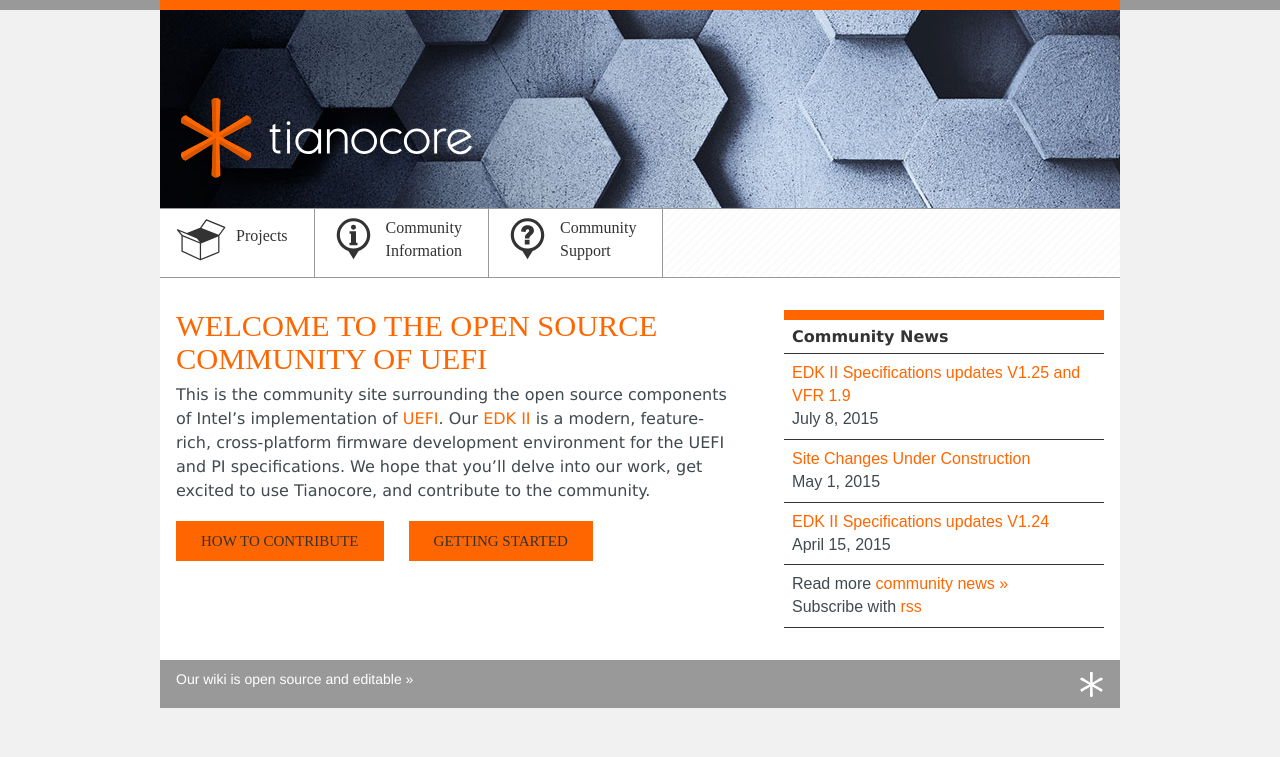
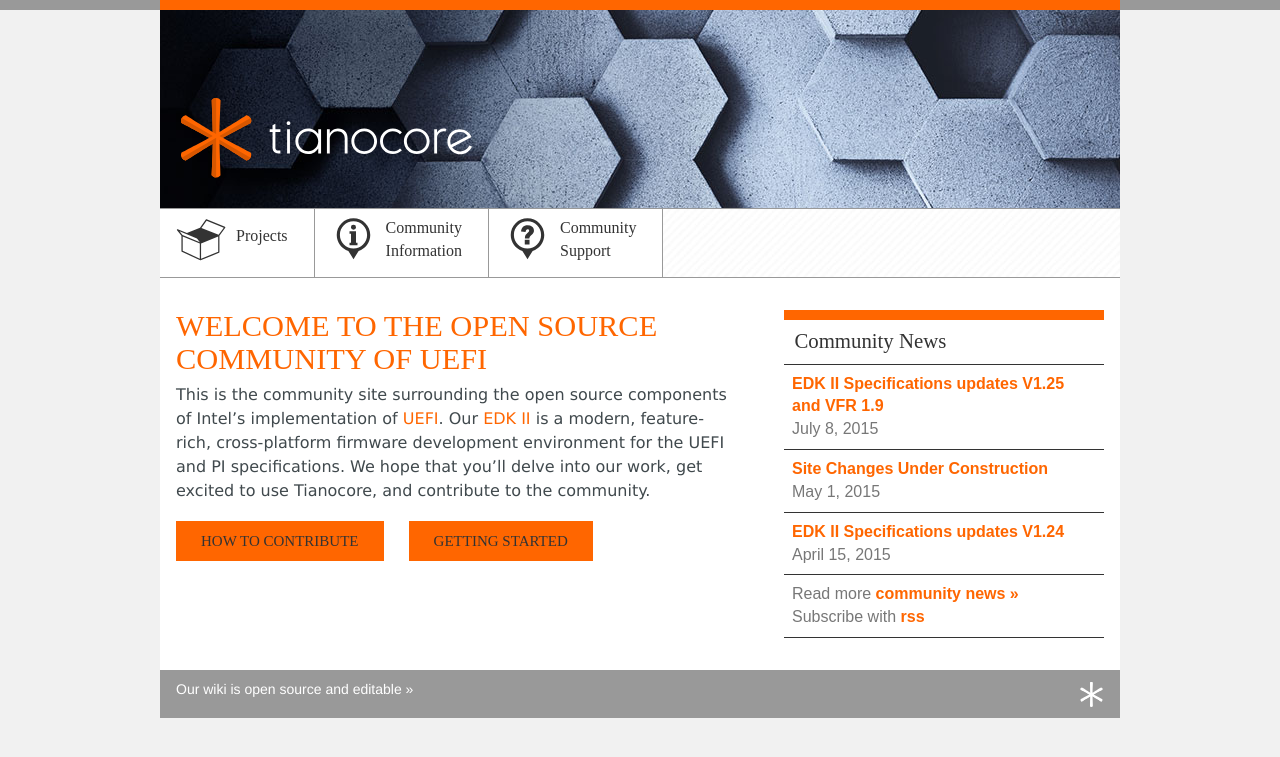
Before and after one commit to tianocore/tianocore.github.io, a Jekyll site: the page built from index.md, in a window 1280 px wide. Shown: the top 757 px of the page. Built offline with Jekyll 4.4.1, drawn with Linux system fonts in a browser that asks for light colours; nearby versions of some CDN libraries.

Commit message:
Adjust H2 and main page news style based on The New Group design

```diff
--- a/css/main.css
+++ b/css/main.css
@@ -66,6 +66,11 @@ div.main-page.news ul {
 div.main-page.news ul li {
     border-bottom: 1px solid #333333;
     padding: 0.5em;
+    color: #777777;
+}
+
+div.main-page.news ul li a {
+    font-weight: bold;
 }
 
 #content {
@@ -176,8 +181,8 @@ h1 {
 
 h2 {
     color: #ff6600;
-    font-weight: bold;
-    font-size: 100%
+    font-family: "canada-type-gibson";
+    font-size: 130%
 }
 
 h3 {
```
